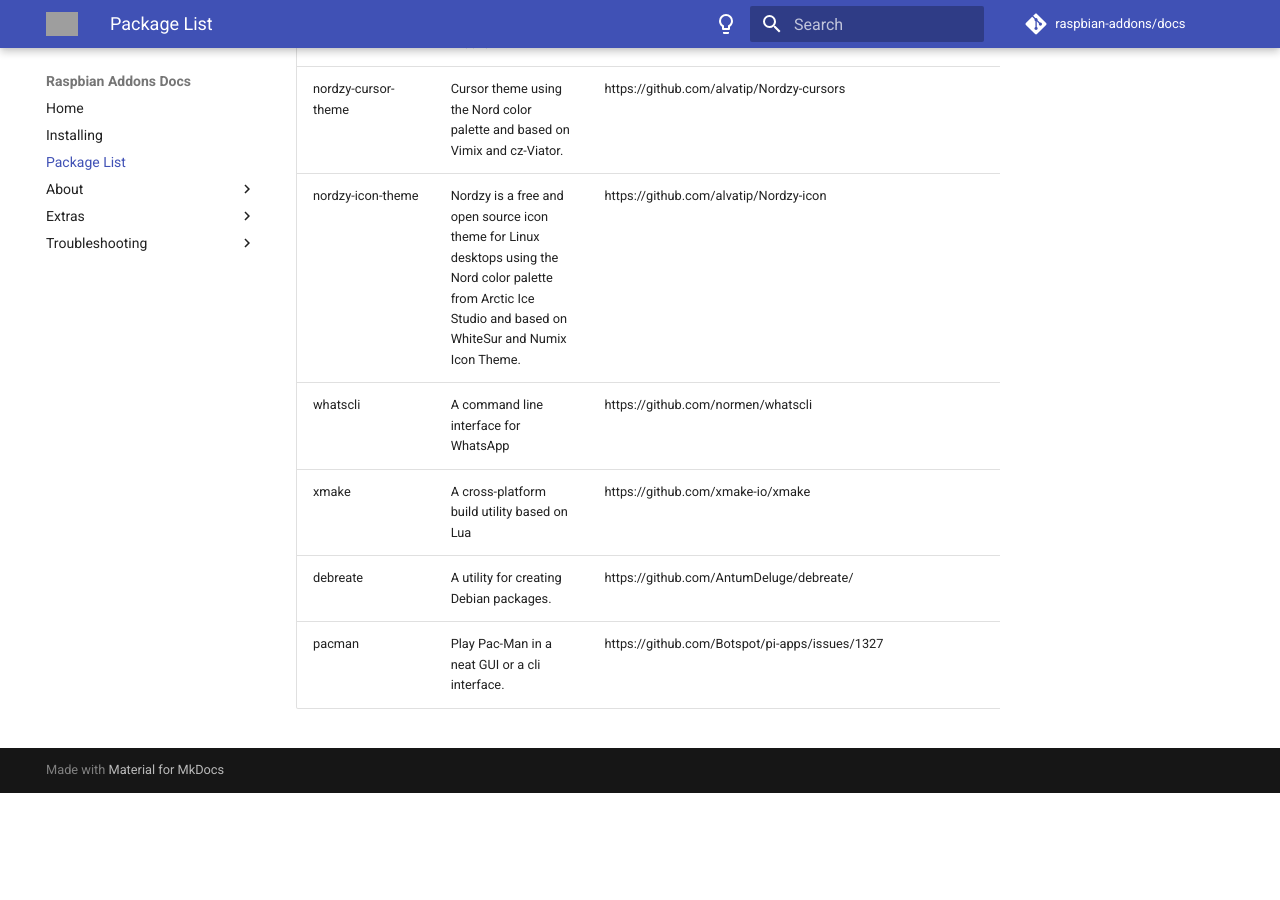
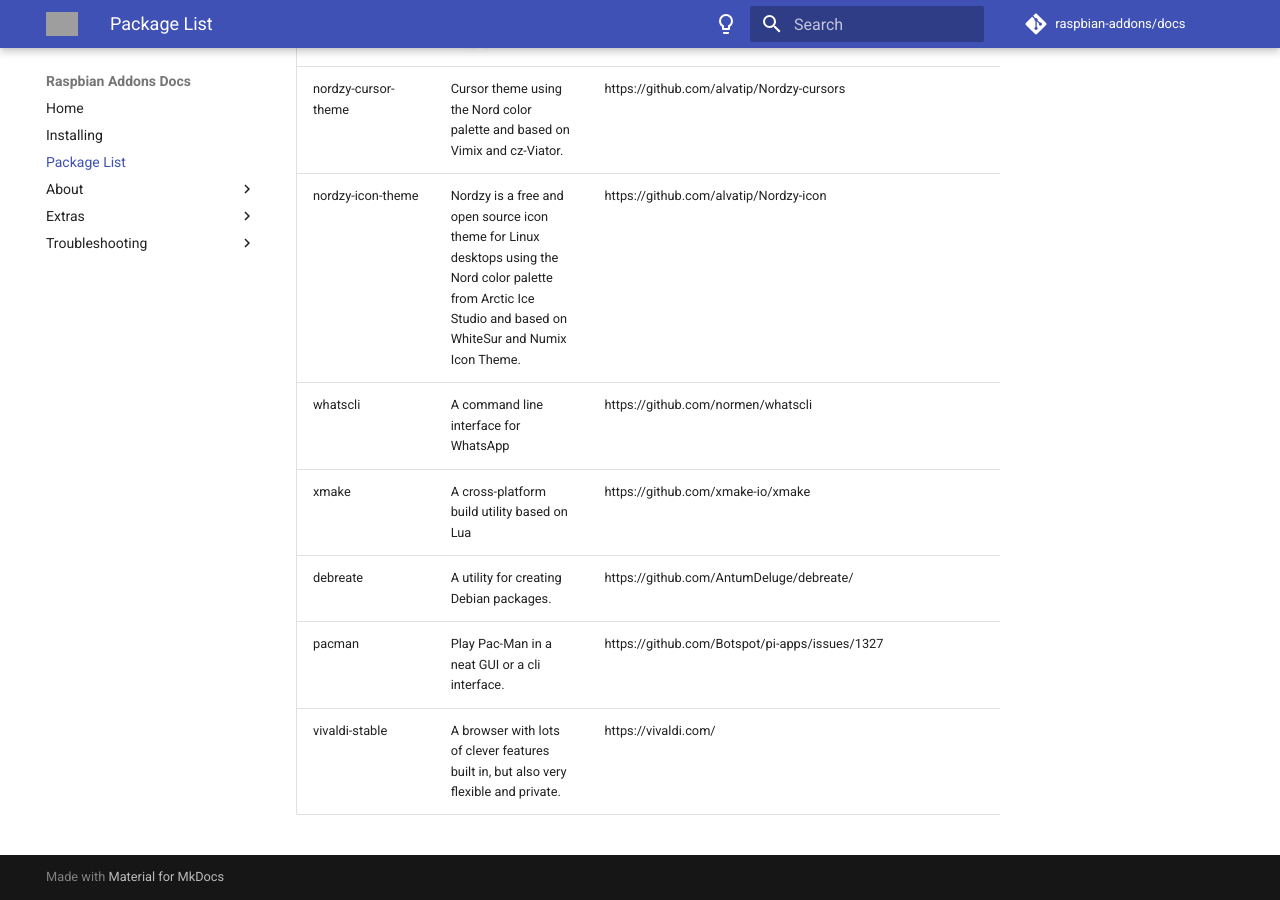
Before and after one commit to raspbian-addons/docs, an MkDocs documentation site: the page built from docs/package-list.md, in a window 1280 px wide and 900 px high, scrolled down 16161 px. Built offline with MkDocs 1.6.1 and Material for MkDocs 9.7.7, drawn with Linux system fonts in a browser that asks for light colours; comment, search, counter and statistics services are not loaded; before the commit the page ends 16954 px from its top, so only the background shows below that; grey boxes are pictures that could not be loaded.

Commit message:
packagelist: add vivaldi (#15)

```diff
--- a/docs/package-list.md
+++ b/docs/package-list.md
@@ -205,3 +205,4 @@
 | xmake | A cross-platform build utility based on Lua | https://github.com/xmake-io/xmake |
 | debreate | A utility for creating Debian packages. | https://github.com/AntumDeluge/debreate/ |
 | pacman | Play Pac-Man in a neat GUI or a cli interface. | https://github.com/Botspot/pi-apps/issues/1327 |
+| vivaldi-stable | A browser with lots of clever features built in, but also very flexible and private. | https://vivaldi.com/ |
```
